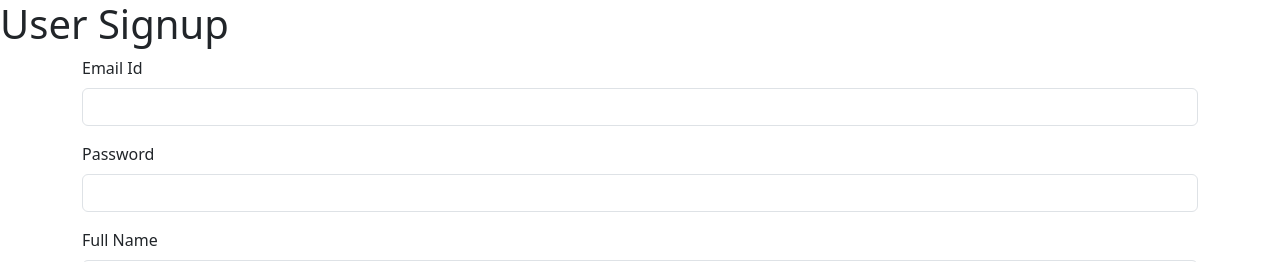
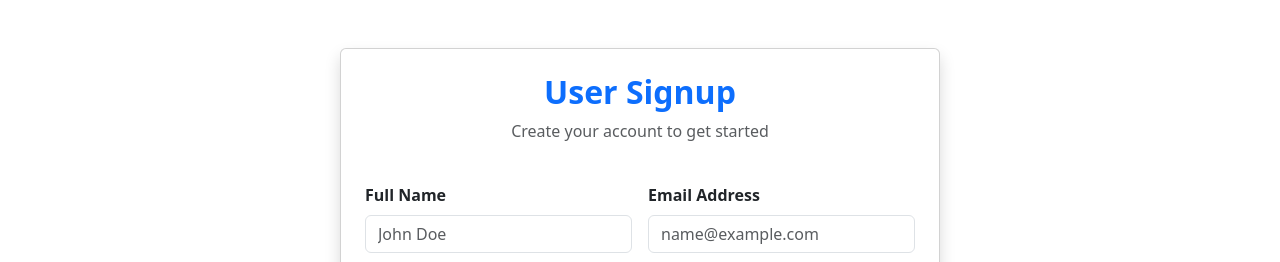
Before and after one commit to Debjeet-Dey/local_service_app, a Flask app: page /register in a window 1280 px wide. Shown: the top 262 px of the page. Run offline with Flask 3, Linux system fonts and the light colour scheme.

Commit message:
UI clean up and changes to login and register page

```diff
--- a/templates/auth/register.html
+++ b/templates/auth/register.html
@@ -1,48 +1,62 @@
 {% extends 'base.html' %}
+
 {% block head %}
-<title>register</title>
+<title>Create Account</title>
 <link rel="stylesheet" href="https://unpkg.com/leaflet@1.9.4/dist/leaflet.css" />
 {% endblock head %}
 
 {% block body %}
-<h1>User Signup</h1>
-<div class="container">
+<div class="container d-flex justify-content-center align-items-center min-vh-100 py-5">
+
+    <div class="card shadow p-4" style="width: 100%; max-width: 600px;">
+
+        <div class="text-center mb-4">
+            <h2 class="fw-bold text-primary">User Signup</h2>
+            <p class="text-muted">Create your account to get started</p>
+        </div>
+
+        {% with messages = get_flashed_messages() %}
+            {% if messages %}
+                {% for message in messages %}
+                <div class="alert alert-warning alert-dismissible fade show" role="alert">
+                    {{ message }}
+                    <button type="button" class="btn-close" data-bs-dismiss="alert" aria-label="Close"></button>
+                </div>
+                {% endfor %}
+            {% endif %}
+        {% endwith %}
+
         <form method="POST" action="{{ url_for('register') }}">
-        <div class="mb-3">
-            <label for="EmailID1" class="form-label">Email Id</label>
-            <input name="email" type="email" class="form-control" id="EmailID1" aria-describedby="emailHelp" required>
+
+            <div class="row g-3 mb-3">
+                <div class="col-md-6">
+                    <label for="FullName1" class="form-label fw-bold">Full Name</label>
+                    <input name="fullname" type="text" class="form-control" id="FullName1" placeholder="John Doe" required>
                 </div>
-        <div class="mb-3">
-            <label for="CreatePassword1" class="form-label">Password</label>
+                <div class="col-md-6">
+                    <label for="EmailID1" class="form-label fw-bold">Email Address</label>
+                    <input name="email" type="email" class="form-control" id="EmailID1" placeholder="name@example.com" required>
+                </div>
+            </div>
+
+            <div class="row g-3 mb-3">
+                <div class="col-md-6">
+                    <label for="CreatePassword1" class="form-label fw-bold">Password</label>
                     <input name="password" type="password" class="form-control" id="CreatePassword1" required>
                 </div>
-        <div class="mb-3">
-            <label for="FullName1" class="form-label">Full Name</label>
-            <input name="fullname" type="text" class="form-control" id="FullName1" required>
+                <div class="col-md-6">
+                    <label for="roleSelect" class="form-label fw-bold">I want to...</label>
+                    <select name="role" class="form-select" id="roleSelect" aria-label="role" required>
+                        <option value="" selected disabled>Select Role</option>
+                        <option value="consumer">Hire Someone (Consumer)</option>
+                        <option value="provider">Offer Services (Provider)</option>
+                    </select>
+                </div>
             </div>
 
-        <div class="mb-3">
-            <label class="form-label">Select Your Location</label>
-            <div id="map" style="height: 300px; border-radius: 8px;"></div>
-            <small class="text-muted">
-                Click on the map to set your location
-            </small>
-            <input type="hidden" name="latitude" id="latitude" required>
-            <input type="hidden" name="longitude" id="longitude" required>
-        </div>
-
-        <div class="mb-3">
-            <label for="roleSelect" class="form-label">Role</label>
-            <select name="role" class="form-select" id="roleSelect" aria-label="role" required>
-                <option value="" selected disabled>Select Role</option>
-                <option value="consumer">Consumer</option>
-                <option value="provider">Provider</option>
-            </select>
-        </div>
-
-        <div class="mb-3">
-            <label for="serviceSelect" class="form-label">Service Type</label>
-            <select name="service_type" class="form-select" id="serviceSelect" aria-label="service type" required>
+            <div class="mb-3" id="serviceTypeContainer" style="display: none;">
+                <label for="serviceSelect" class="form-label fw-bold">Service Type</label>
+                <select name="service_type" class="form-select" id="serviceSelect" aria-label="service type">
                     <option value="" selected disabled>Choose Service Type</option>
                     <option value="Electrician">Electrician</option>
                     <option value="Plumber">Plumber</option>
@@ -60,14 +74,28 @@
                     <option value="House Cleaning">House Cleaning</option>
                     <option value="Chef">Chef</option>
                 </select>
+                <div class="form-text">Required for providers only.</div>
             </div>
 
-        <br>
-        <button type="submit" class="btn btn-primary">Register</button>
             <div class="mb-3">
-            <a href="{{ url_for('login')}}">Already have an account?</a>
+                <label class="form-label fw-bold">Set Your Location</label>
+                <div id="map" style="height: 250px; border-radius: 8px; border: 1px solid #ced4da;"></div>
+                <small class="text-muted text-center d-block mt-1">
+                    Click the map to pin your location
+                </small>
+                <input type="hidden" name="latitude" id="latitude" required>
+                <input type="hidden" name="longitude" id="longitude" required>
+            </div>
+
+            <div class="d-grid gap-2 mb-3">
+                <button type="submit" class="btn btn-primary btn-lg">Register</button>
+            </div>
+
+            <div class="text-center">
+                <p class="mb-0">Already have an account? <a href="{{ url_for('login')}}" class="text-decoration-none">Login here</a></p>
             </div>
         </form>
+    </div>
 </div>
 
 <script src="https://unpkg.com/leaflet@1.9.4/dist/leaflet.js"></script>
@@ -76,31 +104,31 @@
     // --- ROLE SELECTION LOGIC ---
     const roleSelect = document.getElementById('roleSelect');
     const serviceSelect = document.getElementById('serviceSelect');
+    const serviceContainer = document.getElementById('serviceTypeContainer');
 
-    // Run this function whenever the role changes
-    roleSelect.addEventListener('change', function () {
-        if (this.value === 'consumer') {
-            // Disable service selection
+    function toggleServiceField() {
+        if (roleSelect.value === 'provider') {
+            // Show the container
+            serviceContainer.style.display = 'block';
+            // Enable and Make Required
+            serviceSelect.disabled = false;
+            serviceSelect.required = true;
+        } else {
+            // Hide the container (Cleaner UI)
+            serviceContainer.style.display = 'none';
+            // Disable and Remove Required
             serviceSelect.disabled = true;
-            // Remove 'required' attribute so form can submit without it
             serviceSelect.required = false;
-            // Reset value to empty
             serviceSelect.value = "";
-        } else if (this.value === 'provider') {
-            // Enable service selection
-            serviceSelect.disabled = false;
-            // Make it required
-            serviceSelect.required = true;
         }
-    });
+    }
 
-    // Run once on page load to ensure correct state (e.g. if browser cached the input)
-    // Initialize as disabled by default until user picks a role
-    if (roleSelect.value === 'provider') {
-        serviceSelect.disabled = false;
-    } else {
-        serviceSelect.disabled = true;
-    }
+    // Event Listener
+    roleSelect.addEventListener('change', toggleServiceField);
+
+    // Run on load (in case of page refresh/cache)
+    toggleServiceField();
+
 
     // --- MAP LOGIC ---
     // Default center (India)
--- a/updates.txt
+++ b/updates.txt
@@ -25,3 +25,5 @@ added logout, initial commit}}
 {{provider can see there active jobs in my works section and can get redirected to Google maps for location}}
 
 {{consumer can now view assigned job in my orders section, with active indication, and now can mark "as completed" when completed }}
+
+{{UI clean up and changes to login and register page}}
```
Also changed, not shown: templates/auth/login.html (+35 -10 lines), instance/mydatabase.db. Lines whose indentation alone changed are shown as unchanged.
